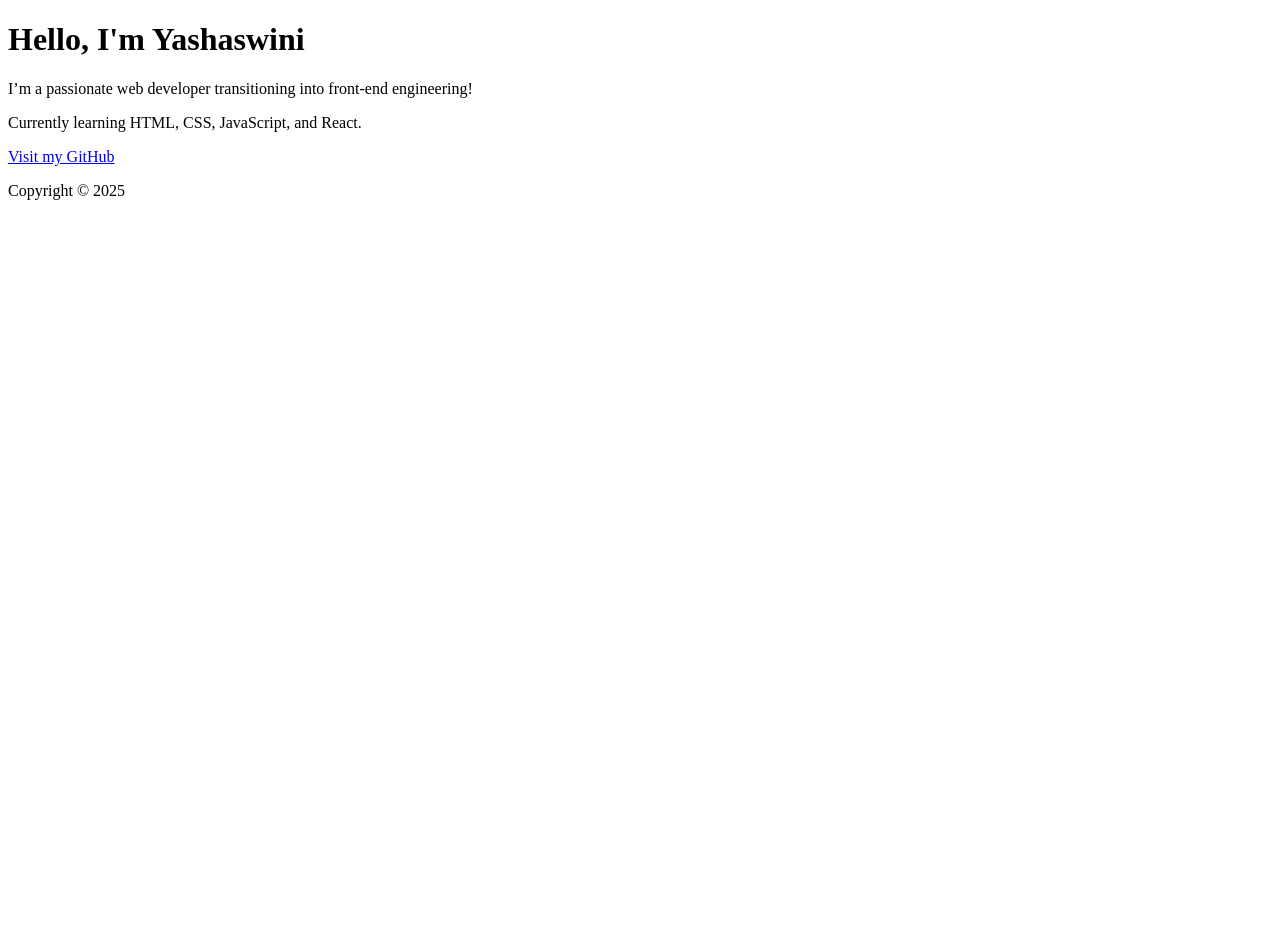
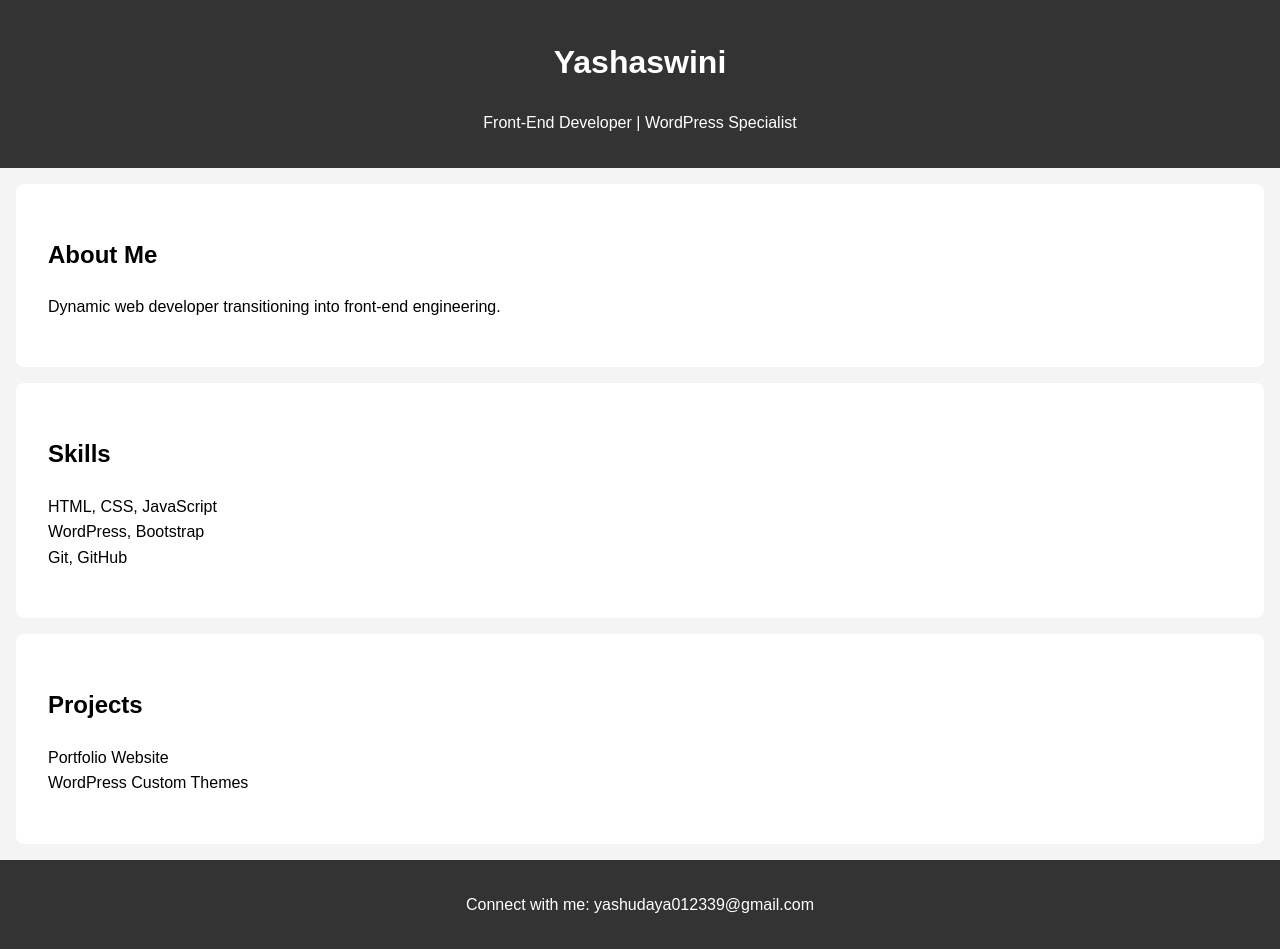
Before and after one commit to Yashudaya2339/html-bio-page, a plain HTML site: page index.html in a window 1280 px wide. Before the commit the page ends 800 px from the top, so only its background shows below. Drawn offline with Linux system fonts and the light colour scheme.

Commit message:
Added initial bio page with HTML and styled with CSS

```diff
--- a/index.html
+++ b/index.html
@@ -1,24 +1,41 @@
 <!DOCTYPE html>
 <html lang="en">
 <head>
-  <meta charset="UTF-8">
-  <meta name="viewport" content="width=device-width, initial-scale=1.0">
-  <title>Yashaswini's Bio</title>
+  <meta charset="UTF-8" />
+  <meta name="viewport" content="width=device-width, initial-scale=1.0"/>
+  <title>Yashaswini Bio</title>
+  <link rel="stylesheet" href="style.css">
 </head>
 <body>
   <header>
-    <h1>Hello, I'm Yashaswini</h1>
+    <h1>Yashaswini</h1>
+    <p>Front-End Developer | WordPress Specialist</p>
   </header>
 
   <section>
-    <!-- <img src="https://via.placeholder.com/150" alt="My Photo"> -->
-    <p>I’m a passionate web developer transitioning into front-end engineering!</p>
-    <p>Currently learning HTML, CSS, JavaScript, and React.</p>
-    <a href="https://github.com/Yashudaya2339" target="_blank">Visit my GitHub</a>
+    <h2>About Me</h2>
+    <p>Dynamic web developer transitioning into front-end engineering.</p>
+  </section>
+
+  <section>
+    <h2>Skills</h2>
+    <ul>
+      <li>HTML, CSS, JavaScript</li>
+      <li>WordPress, Bootstrap</li>
+      <li>Git, GitHub</li>
+    </ul>
+  </section>
+
+  <section>
+    <h2>Projects</h2>
+    <ul>
+      <li>Portfolio Website</li>
+      <li>WordPress Custom Themes</li>
+    </ul>
   </section>
 
   <footer>
-    <p>Copyright © 2025</p>
+    <p>Connect with me: yashudaya012339@gmail.com</p>
   </footer>
 </body>
 </html>
--- /dev/null
+++ b/style.css
@@ -0,0 +1,36 @@
+body {
+  font-family: Arial, sans-serif;
+  line-height: 1.6;
+  margin: 0;
+  padding: 0;
+  background: #f4f4f4;
+}
+
+header, footer {
+  background-color: #333;
+  color: #fff;
+  padding: 1rem;
+  text-align: center;
+}
+
+section {
+  padding: 2rem;
+  background: white;
+  margin: 1rem;
+  border-radius: 8px;
+}
+
+ul {
+  list-style-type: none;
+  padding: 0;
+}
+
+@media (max-width: 600px) {
+  body {
+    padding: 10px;
+  }
+
+  section {
+    margin: 0.5rem;
+  }
+}
```
